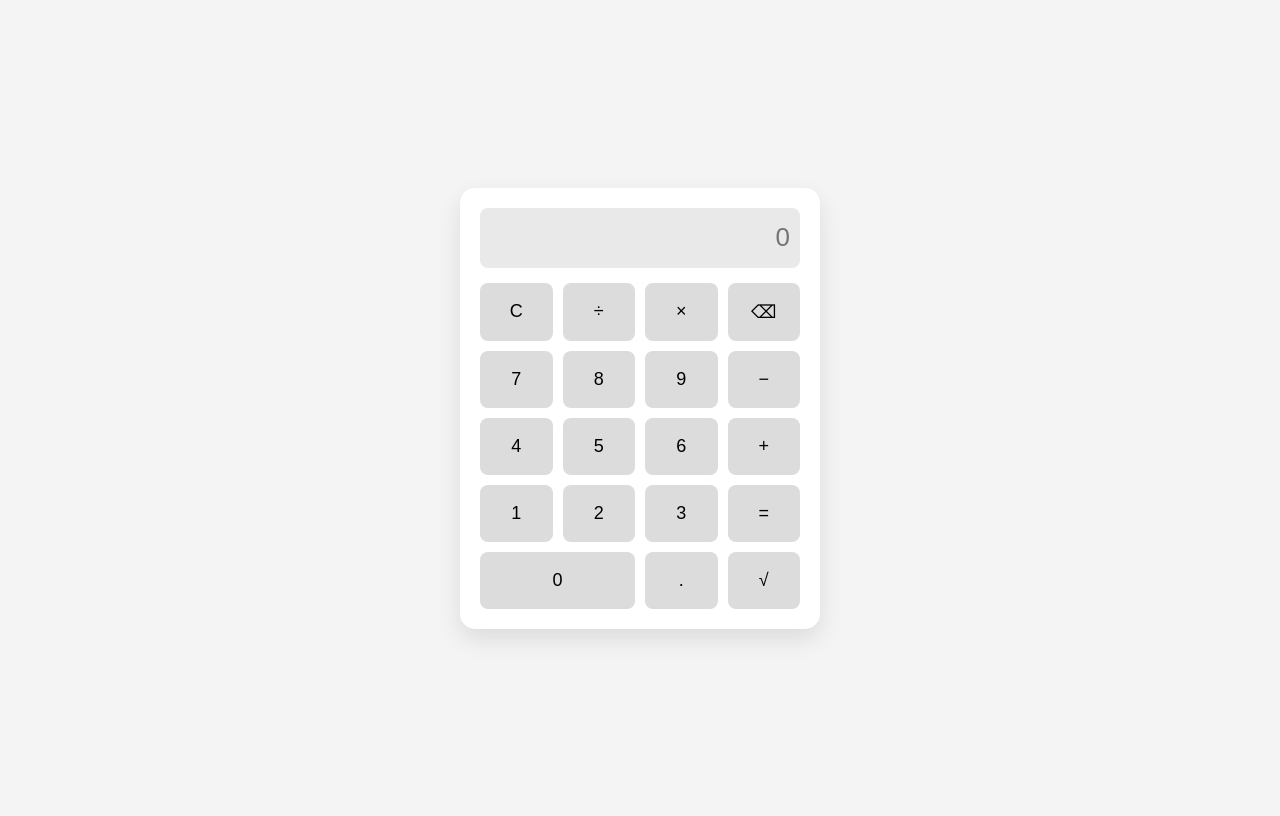
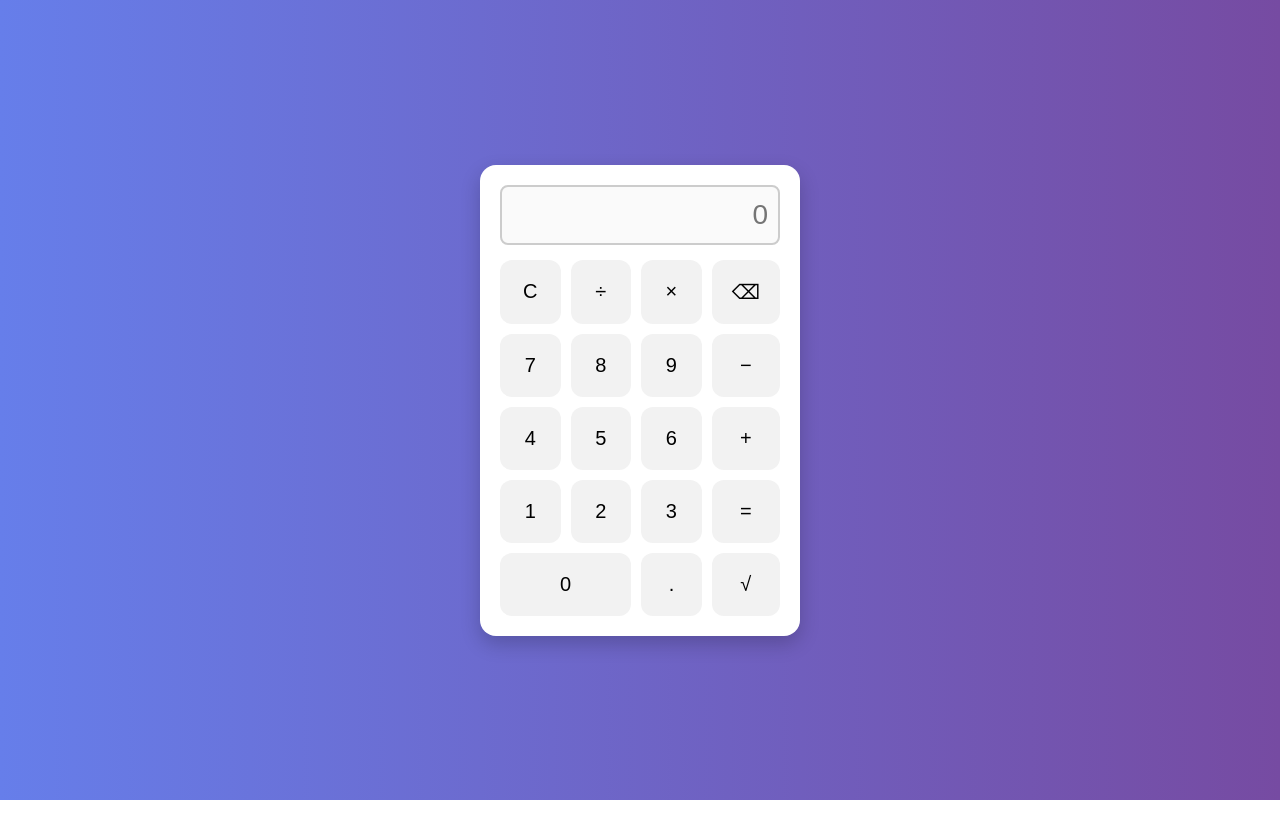
Before and after one commit to pvnvasita48/Basic-Calculator, a plain HTML site: page index.html in a window 1280 px wide. Drawn offline with Linux system fonts and the light colour scheme.

Commit message:
Update style.css

```diff
--- a/style.css
+++ b/style.css
@@ -1,31 +1,35 @@
+* {
+  margin: 0;
+  padding: 0;
+  box-sizing: border-box;
+}
+
 body {
+  background: linear-gradient(to right, #667eea, #764ba2);
+  font-family: 'Segoe UI', sans-serif;
   display: flex;
   justify-content: center;
   align-items: center;
   height: 100vh;
-    background-color: #f4f4f4;
-    font-family: 'Segoe UI', sans-serif;
 }
 
 .calculator {
-    background-color: #ffffff;
-    border-radius: 15px;
-    box-shadow: 0 10px 25px rgba(0, 0, 0, 0.1);
+  background: white;
   padding: 20px;
+  border-radius: 16px;
+  box-shadow: 0 8px 20px rgba(0, 0, 0, 0.2);
   width: 320px;
 }
 
 #display {
   width: 100%;
   height: 60px;
-    font-size: 26px;
+  font-size: 28px;
   text-align: right;
   padding: 10px;
-    border: none;
   margin-bottom: 15px;
+  border: 2px solid #ccc;
   border-radius: 8px;
-    background-color: #e9e9e9;
-    box-sizing: border-box;
 }
 
 .buttons {
@@ -35,17 +39,17 @@ body {
 }
 
 button {
-    padding: 18px;
-    font-size: 18px;
+  padding: 20px;
+  font-size: 20px;
   border: none;
-    border-radius: 8px;
-    background-color: #dcdcdc;
+  border-radius: 12px;
+  background-color: #f2f2f2;
   cursor: pointer;
-    transition: background 0.2s ease;
+  transition: background-color 0.2s;
 }
 
 button:hover {
-    background-color: #c0c0c0;
+  background-color: #dcdcdc;
 }
 
 button.zero {
```
Lines whose indentation alone changed are shown as unchanged.
